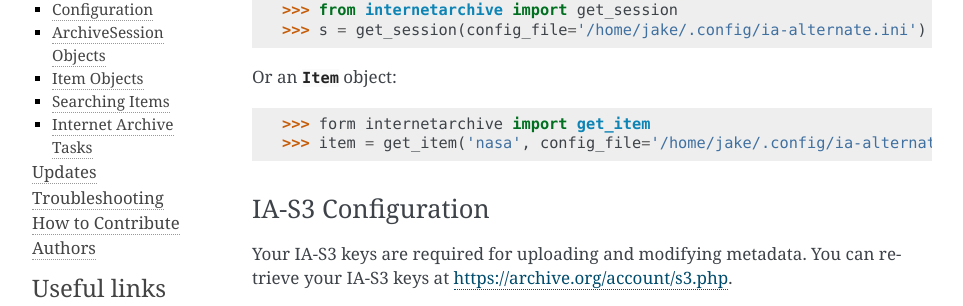
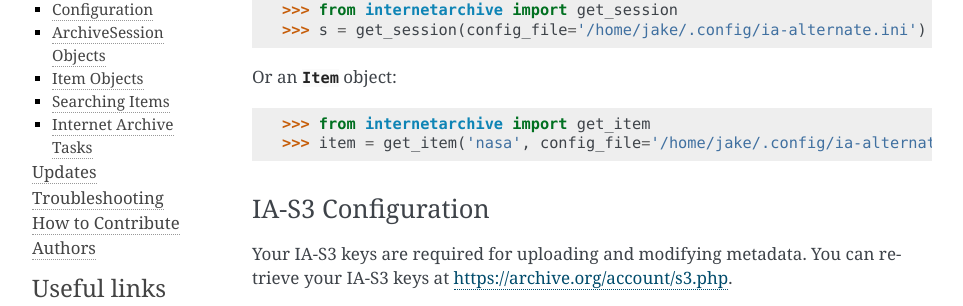
Before and after one commit to jjjake/internetarchive, a Sphinx documentation site: the page built from docs/source/api.rst, in a window 1280 px wide and 900 px high, scrolled down 442 px. Shown: the part 145-451 px from the top of the window, without its empty margins (148-1111 px from the left). Built offline with Sphinx 7.4.7, drawn with Linux system fonts in a browser that asks for light colours.

Commit message:
Fix typo "form" in import

```diff
--- a/docs/source/api.rst
+++ b/docs/source/api.rst
@@ -29,7 +29,7 @@
 
 Or an :class:`Item` object::
 
-    >>> form internetarchive import get_item
+    >>> from internetarchive import get_item
     >>> item = get_item('nasa', config_file='/home/jake/.config/ia-alternate.ini')
 
 IA-S3 Configuration
```
